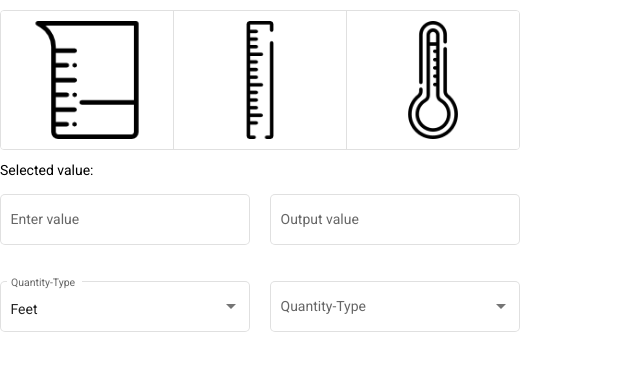
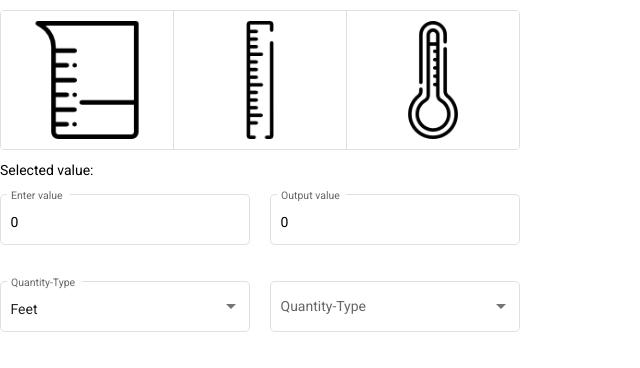
Before and after one commit to himanshugharat/Quantity-Measurement-App, an Angular app: page /quantity in a window 1280 px wide. Shown: the top 368 px of the page, without its empty margins (0-640 px from the left). Built offline with nearby package versions, Linux system fonts and the light colour scheme.

Commit message:
refactor: the quantity to return it selected value to ts

```diff
--- a/src/app/components/quantity/quantity.component.html
+++ b/src/app/components/quantity/quantity.component.html
@@ -9,11 +9,11 @@
 <div fxLayout="row">
     <mat-form-field class="form-field" appearance="outline" gutter="">
         <mat-label>Enter value</mat-label>
-        <input matInput type="text">
+        <input matInput type="text"value="0">
     </mat-form-field>
     <mat-form-field class="form-field" appearance="outline">
         <mat-label>Output value</mat-label>
-        <input matInput type="text">
+        <input matInput type="text" value="0">
     </mat-form-field>
 </div>
 <div>
--- a/src/app/components/quantity/quantity.component.ts
+++ b/src/app/components/quantity/quantity.component.ts
@@ -1,5 +1,5 @@
 import { Component, OnInit } from '@angular/core';
-import {FormControl, FormGroup} from '@angular/forms';
+import { FormControl, FormGroup } from '@angular/forms';
 
 interface quantity {
   value: string;
@@ -13,39 +13,39 @@ interface quantity {
 export class QuantityComponent implements OnInit {
   form: FormGroup;
   quantity: quantity[] = [
-    {value: 'length-0', viewValue: 'Feet'},
-      {value: 'length-1', viewValue: 'Inch'},
-      {value: 'length-2', viewValue: 'Yard'},
-      {value: 'length-3', viewValue: 'Centimeter'},
+    { value: 'length-0', viewValue: 'Feet' },
+    { value: 'length-1', viewValue: 'Inch' },
+    { value: 'length-2', viewValue: 'Yard' },
+    { value: 'length-3', viewValue: 'Centimeter' },
   ];
   selectedFood = this.quantity[0].value;
 
-  constructor() {}
+  constructor() { }
 
   ngOnInit(): void {
 
   }
- logMg(val){
-   if(val == "length"){
-    quantity: this.quantity = [
-      {value: 'length-0', viewValue: 'Feet'},
-      {value: 'length-1', viewValue: 'Inch'},
-      {value: 'length-2', viewValue: 'Yard'},
-      {value: 'length-3', viewValue: 'Centimeter'},
+  logMg(val) {
+    if (val == "length") {
+      this.quantity = [
+        { value: 'length-0', viewValue: 'Feet' },
+        { value: 'length-1', viewValue: 'Inch' },
+        { value: 'length-2', viewValue: 'Yard' },
+        { value: 'length-3', viewValue: 'Centimeter' },
       ];
       this.selectedFood = this.quantity[0].value;
     }
-   if(val == "volume"){
-    quantity: this.quantity = [
-      {value: 'volume-0', viewValue: 'Litre'},
-      {value: 'volume-1', viewValue: 'Gallon'},
+    if (val == "volume") {
+      this.quantity = [
+        { value: 'volume-0', viewValue: 'Litre' },
+        { value: 'volume-1', viewValue: 'Gallon' },
       ];
       this.selectedFood = this.quantity[0].value;
     }
-   if(val == "temperature"){
-    quantity: this.quantity = [
-      {value: 'temperature-0', viewValue: 'Celsius'},
-      {value: 'temperature-1', viewValue: 'Fahrenheit'},
+    if (val == "temperature") {
+      this.quantity = [
+        { value: 'temperature-0', viewValue: 'Celsius' },
+        { value: 'temperature-1', viewValue: 'Fahrenheit' },
       ];
       this.selectedFood = this.quantity[0].value;
     }
```
Lines whose indentation alone changed are shown as unchanged.
